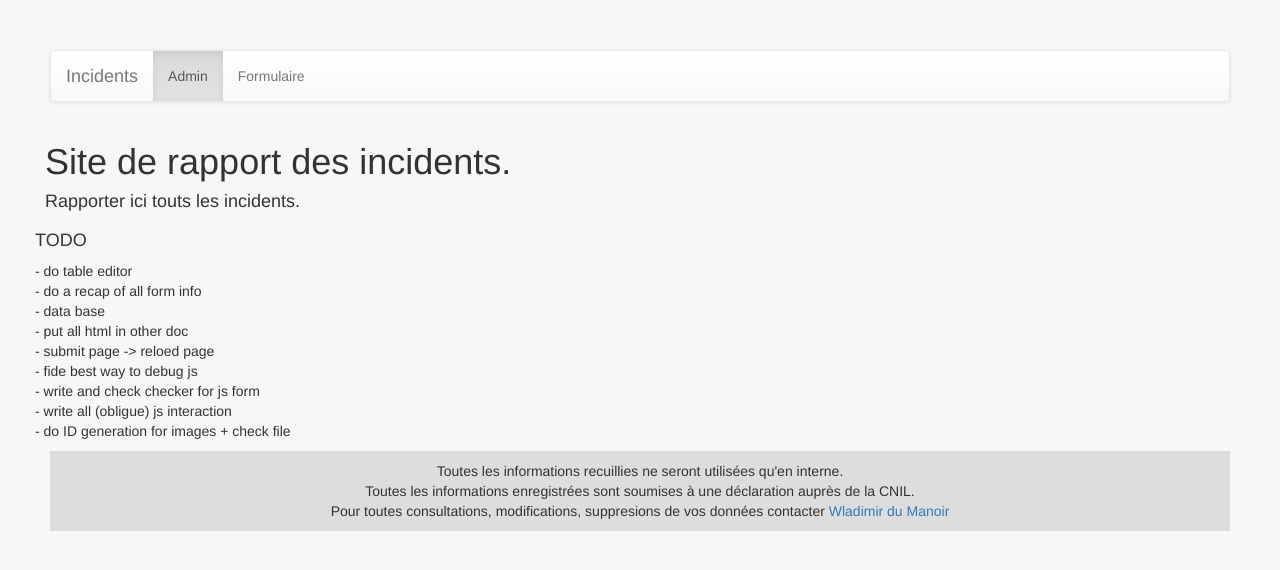
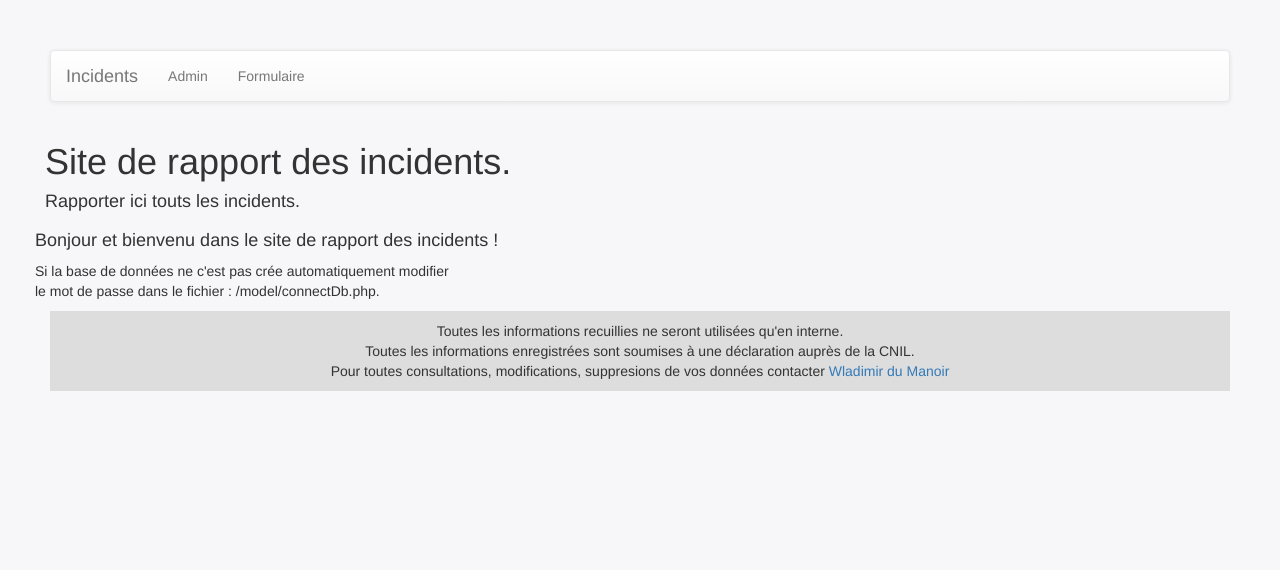
Before and after one commit to WladimirDuManoir/TW_Site-Resto, a PHP site: page / in a window 1280 px wide. Shown: the top 570 px of the page. Run offline with PHP 8.4, Linux system fonts and the light colour scheme.

Commit message:
all ready for production

```diff
--- a/admin.php
+++ b/admin.php
@@ -1,7 +1,4 @@
 <?php
-// TODO create BDD if non exist
-//include_once('model/createBDD.php');
-//creatBDD();
 $user_error = "";
 $debug_text = "it works ! and debug is on";
 
--- a/index.php
+++ b/index.php
@@ -12,7 +12,7 @@ include_once('model/connectDb.php');
 <?php // Page  ?>
 <?php myHeader_fr("Incidents"); ?>
 <body>
- <?php myNav("admin"); ?>
+ <?php myNav(" "); ?>
 
 <?php if ($user_error !== "") { ?>
 <div class="row wow fadeInDown">
@@ -31,16 +31,21 @@ include_once('model/connectDb.php');
  </div>
 </div>
 <div class="row wow fadeInLeft">
-    <h4> TODO </h4>
-	 <header>        - do table editor </header>
-	<header>       - do a recap of all form info   </header>
-	<header>		 - data base </header>
-	<header>       - put all html in other doc  </header>
-	<header>       - submit page -> reloed page   </header>
-	<header>		    - fide best way to debug js</header>
-	<header>       - write and check checker for js form   </header>
-	<header>       - write all (obligue) js interaction   </header>
-	<header>       - do ID generation for images + check file   </header>
+<h4> Bonjour et bienvenu dans le site de rapport des incidents ! </h4>
+<header>  Si la base de données ne c'est pas crée automatiquement modifier  </header>
+<head>le mot de passe dans le fichier : /model/connectDb.php.</head>
+<?php
+// <h4> TODO </h4>
+// 	 <header>        - do table editor </header>
+// 	<header>       - do a recap of all form info   </header>
+// 	<header>		 - data base </header>
+// 	<header>       - put all html in other doc  </header>
+// 	<header>       - submit page -> reloed page   </header>
+// 	<header>		    - fide best way to debug js</header>
+// 	<header>       - write and check checker for js form   </header>
+// 	<header>       - write all (obligue) js interaction   </header>
+// 	<header>       - do ID generation for images + check file   </header>
+	?>
 </div>
 
 
--- a/model/connectDb.php
+++ b/model/connectDb.php
@@ -1,7 +1,7 @@
 <?php
 $servername = "localhost";
 $username = "root";
-$password = "chamo67";		// XXX->PROD
+$password = "";
 $filename = "db-save/create_ddb0005.sql";
 try {
 		// login root et psw ''
```
Also changed, not shown: model/create_ddb.php (deleted, +0 -47 lines).
